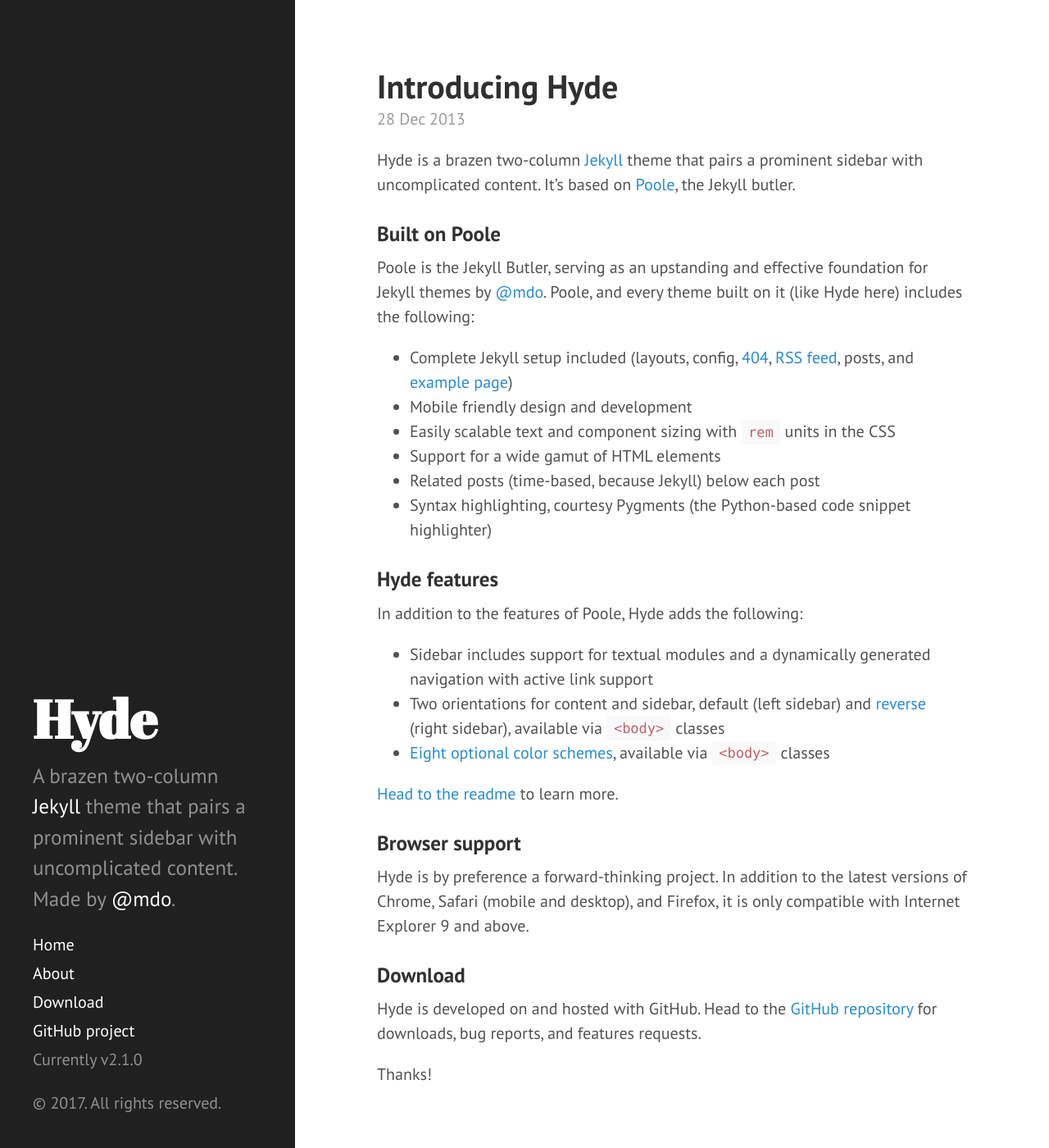
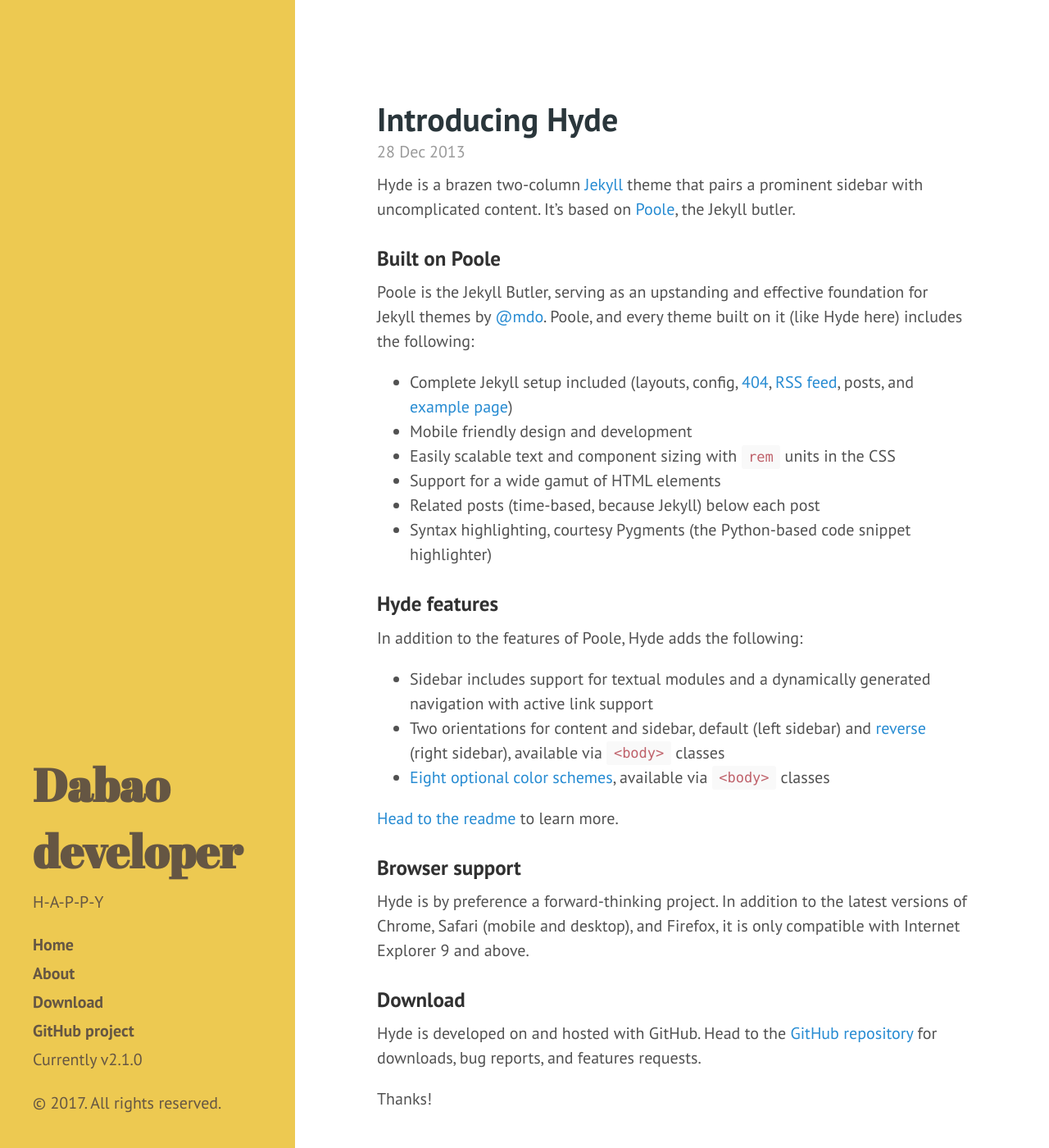
Before and after one commit to DabaoHuang/dabaohuang.github.io, a Jekyll site: the page built from index.html, in a window 1280 px wide and 1400 px high. Shown: the whole window at 82% size. Built offline with Jekyll 4.4.1, drawn with Linux system fonts in a browser that asks for light colours; Markdown is read by kramdown in place of the engine named in the settings; the list of posts is cut into pages by our own code.

Commit message:
building

```diff
--- a/_config.yml
+++ b/_config.yml
@@ -7,15 +7,15 @@
 #relative_permalinks: true
 
 # Setup
-title:            Hyde
-tagline:          'A Jekyll theme'
-description:      'A brazen two-column <a href="http://jekyllrb.com" target="_blank">Jekyll</a> theme that pairs a prominent sidebar with uncomplicated content. Made by <a href="https://twitter.com/mdo" target="_blank">@mdo</a>.'
-url:              http://hyde.getpoole.com
+title:            Dabao developer
+tagline:          '大寶開發學習誌'
+description:      'H-A-P-P-Y'
+url:              https://dabaohuang.github.io
 baseurl:          /
 
 author:
-  name:           'Mark Otto'
-  url:            https://twitter.com/mdo
+  name:           'Dabao Huang'
+  url:            https://dabaohuang.github.io
 
 paginate:         5
 
@@ -23,4 +23,4 @@
 version:          2.1.0
 
 github:
-  repo:           https://github.com/poole/hyde
+  repo:           https://www.github.com/dabaohuang
--- a/_includes/head.html
+++ b/_includes/head.html
@@ -18,6 +18,7 @@
   <link rel="stylesheet" href="{{ site.baseurl }}public/css/poole.css">
   <link rel="stylesheet" href="{{ site.baseurl }}public/css/syntax.css">
   <link rel="stylesheet" href="{{ site.baseurl }}public/css/hyde.css">
+  <link rel="stylesheet" href="{{ site.baseurl }}public/css/custom.min.css">
   <link rel="stylesheet" href="http://fonts.googleapis.com/css?family=PT+Sans:400,400italic,700|Abril+Fatface">
 
   <!-- Icons -->
--- a/_layouts/default.html
+++ b/_layouts/default.html
@@ -3,7 +3,7 @@
 
   {% include head.html %}
 
-  <body>
+  <body class="theme-base-chocolate">
 
     {% include sidebar.html %}
 
```
Also changed, not shown: public/css/custom.min.css (added).
